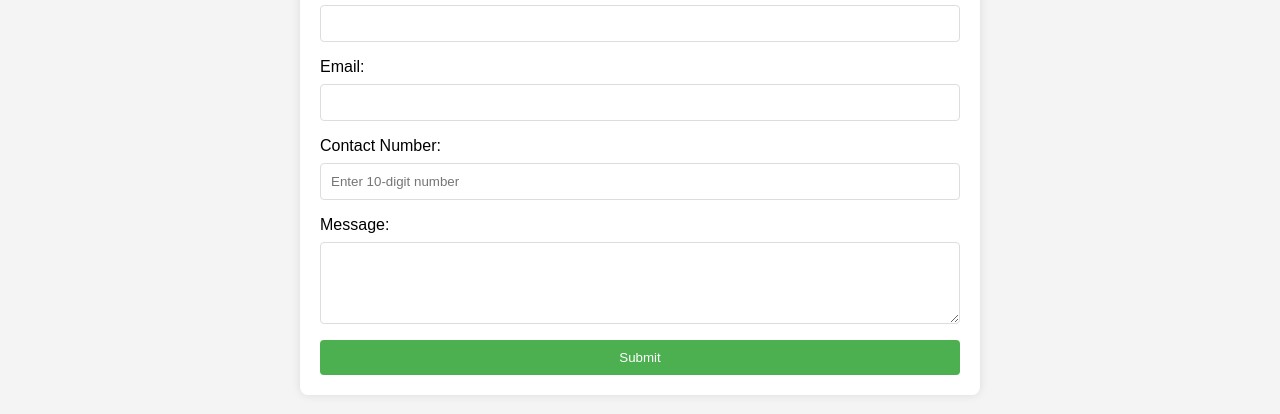
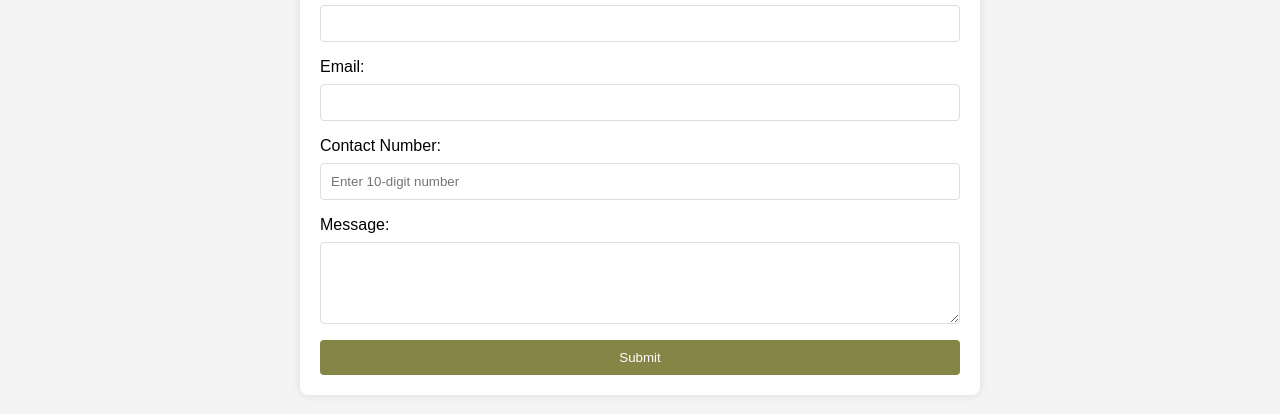
Before and after one commit to CollectionOP/Cook-IT, a plain HTML site: page contact.html in a window 1280 px wide. Shown: the part 564-978 px from the top of the page. Drawn offline with Linux system fonts and the light colour scheme.

Commit message:
Update contact.css (#15)

```diff
--- a/styles/contact.css
+++ b/styles/contact.css
@@ -111,3 +111,7 @@ button {
 button:hover {
     background-color: #45a049;
 }
+
+#contact-submit {
+    background-color: rgb(133, 133, 69)
+}
```
